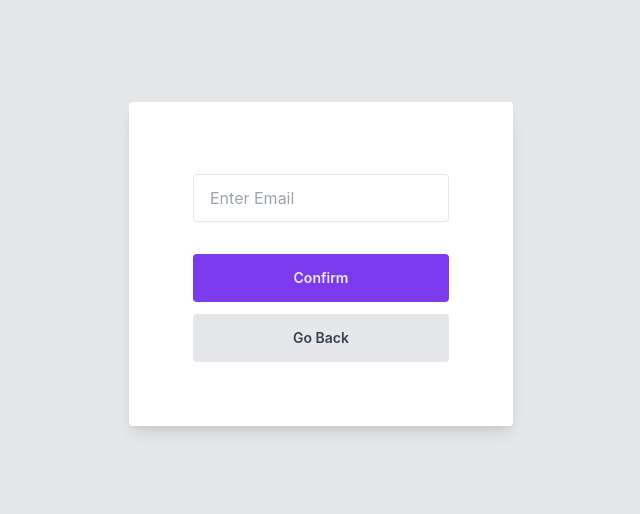
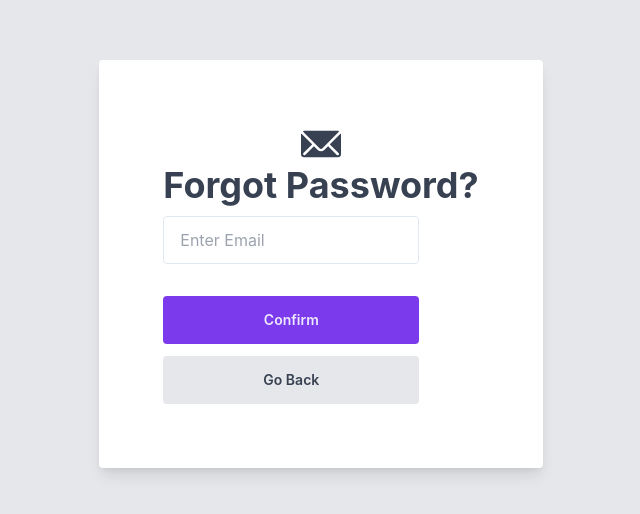
Before and after one commit to shoaibbadshah/NS-Internal, a Next.js app: page /forgot in a window 1280 px wide. Shown: the part 160-674 px from the top of the page, without its empty margins (319-959 px from the left). Built offline with nearby package versions, Linux system fonts and the light colour scheme.

Commit message:
email icon

```diff
--- a/pages/forgot.js
+++ b/pages/forgot.js
@@ -1,3 +1,5 @@
+import { EmailIcon } from "@chakra-ui/icons";
+import { Flex, Heading } from "@chakra-ui/layout";
 import Link from "next/link";
 
 export default function forgot() {
@@ -8,6 +10,12 @@ export default function forgot() {
           className="flex flex-col bg-white rounded shadow-lg p-16 mt-12"
           action=""
         >
+          <div>
+            <Flex direction="column" align="center">
+              <EmailIcon fontSize={40} />
+              <Heading>Forgot Password?</Heading>
+            </Flex>
+          </div>
           <input
             className="flex items-center h-12 px-4 w-64 border mt-2 rounded focus:outline-none focus:ring-2"
             placeholder="Enter Email"
```
